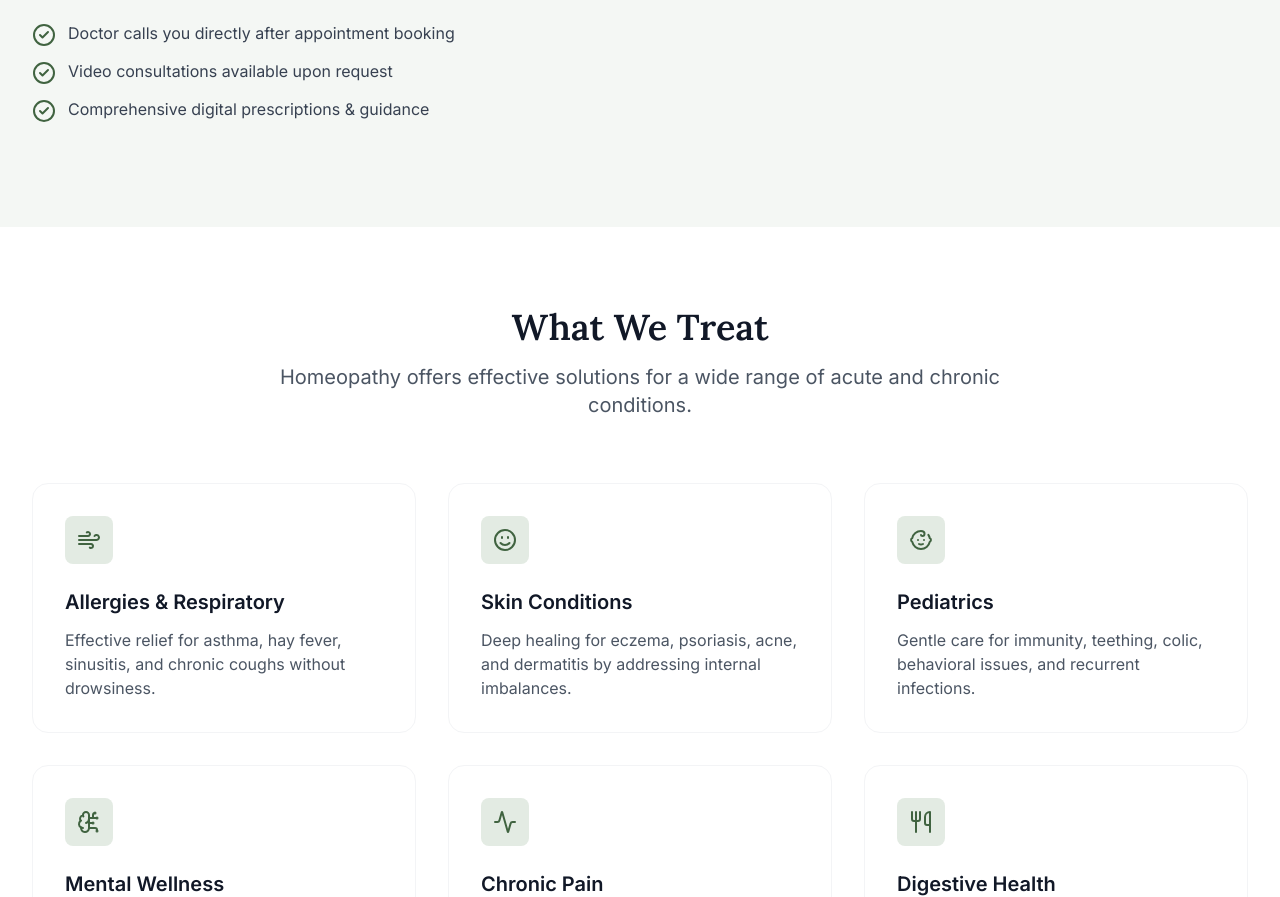
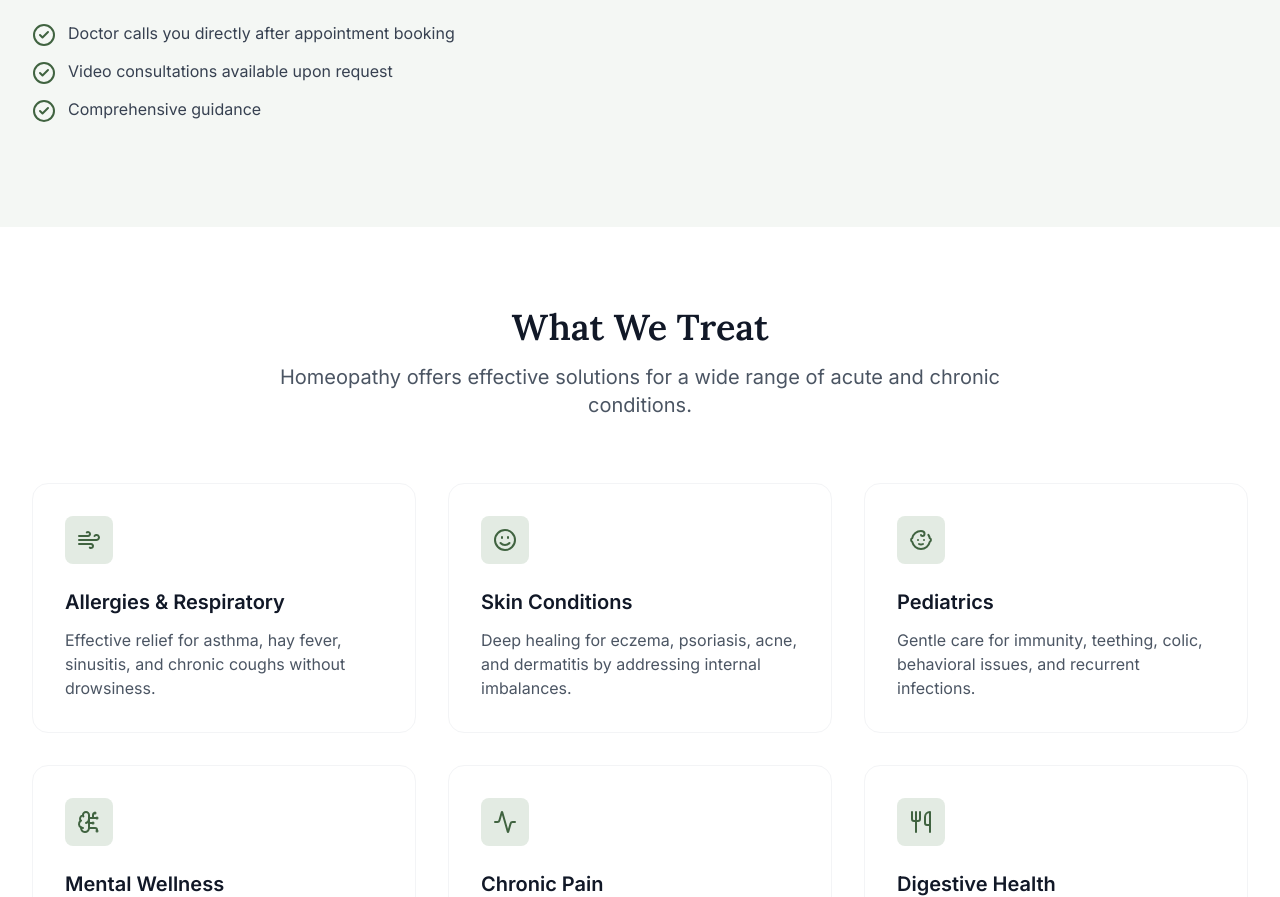
Before and after one commit to AD007-1/sai-homeo-public, a plain HTML site: page index.html in a window 1280 px wide. Shown: the part 1405-2302 px from the top of the page. Drawn offline with nearby package versions, Linux system fonts and the light colour scheme.

```diff
--- a/index.html
+++ b/index.html
@@ -316,7 +316,7 @@
                         </li>
                         <li class="flex items-start">
                             <i data-lucide="check-circle-2" class="w-6 h-6 text-sage-600 mr-3 flex-shrink-0 mt-0.5"></i>
-                            <span class="text-gray-700">Comprehensive digital prescriptions & guidance</span>
+                            <span class="text-gray-700">Comprehensive guidance</span>
                         </li>
                     </ul>
                 </div>
```
